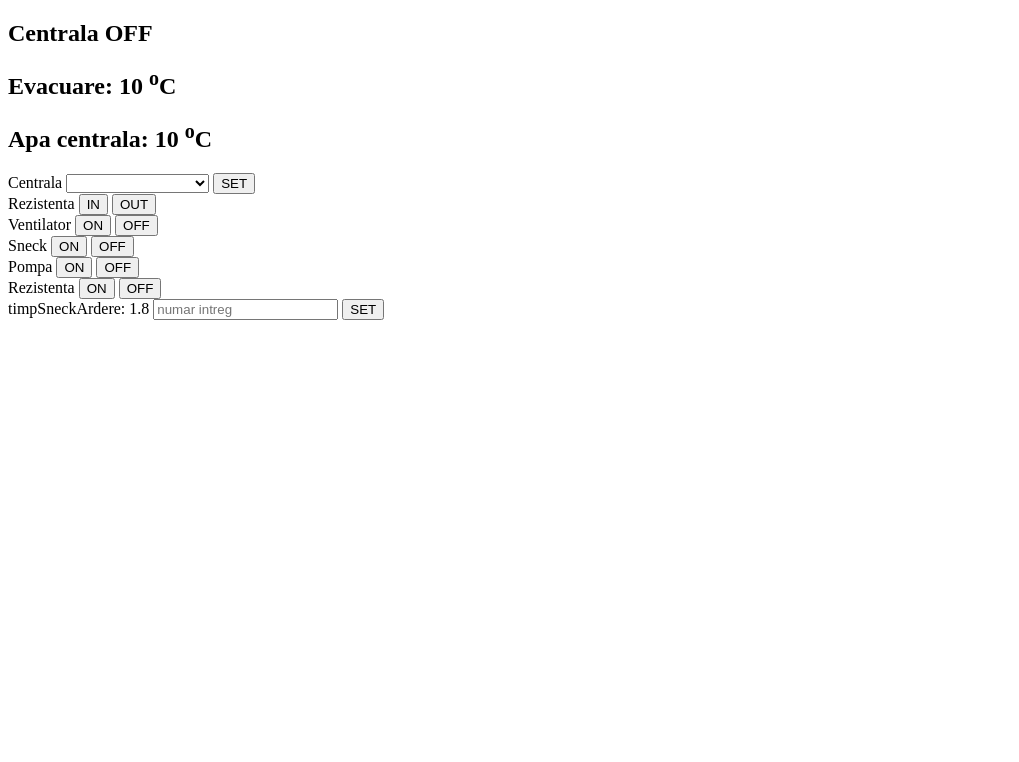
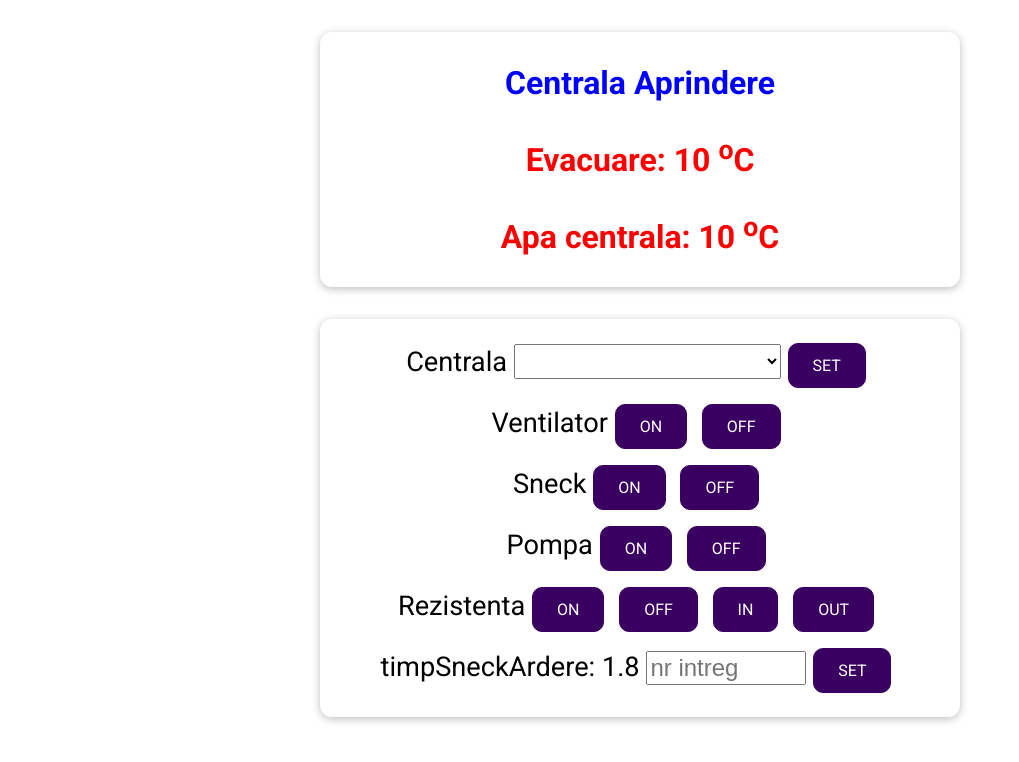
Before and after one commit to vasi3977/stoveapp, a Flask app: template templates/index.html in a window 1280 px wide. Shown: the top 762 px of the page, without its empty margins (0-1019 px from the left). Run offline with Flask 2, Linux system fonts and the light colour scheme; the template is opened without the code that fills it: most values are stand-ins (such as "Sample title", 1, 10 or a date in 2020); parts of the project's set-up code (start-up, migrations or seed data) failed here and were passed over.

Commit message:
modificare styling

```diff
--- a/static/style.css
+++ b/static/style.css
@@ -1,55 +1,72 @@
-.topnav {
-  background-color: #333;
-  overflow: hidden;
+@import url("https://fonts.googleapis.com/css2?family=Roboto:wght@400;700&display=swap");
+
+* {
+  box-sizing: border-box;
 }
 
-/* Style the links inside the navigation bar */
-.topnav a {
-  float: left;
-  display: block;
-  color: #f2f2f2;
-  text-align: center;
-  padding: 14px 16px;
-  text-decoration: none;
-  font-size: 17px;
+html {
+  font-family: "Roboto", sans-serif;
 }
 
-/* Change the color of links on hover */
-.topnav a:hover {
-  background-color: #ddd;
-  color: black;
+body {
+  margin: 0;
 }
 
-/* Add an active class to highlight the current page */
-.topnav a.active {
-  background-color: #04AA6D;
-  color: white;
+h3 {
+  font-size: 2rem;
 }
 
-/* Hide the link that should open and close the topnav on small screens */
-.topnav .icon {
-  display: none;
+h3,
+h4 {
+  margin: 0.5rem 0;
 }
 
-@media screen and (max-width: 600px) {
-  .topnav a:not(:first-child) {display: none;}
-  .topnav a.icon {
-    float: right;
-    display: block;
-  }
+div {
+  font-size: 1.7rem;
+  margin: 0.5rem auto;
 }
 
-/* The "responsive" class is added to the topnav with JavaScript when the user clicks on the icon. This class makes the topnav look good on small screens (display the links vertically instead of horizontally) */
-@media screen and (max-width: 600px) {
-  .topnav.responsive {position: relative;}
-  .topnav.responsive a.icon {
-    position: absolute;
-    right: 0;
-    top: 0;
-  }
-  .topnav.responsive a {
-    float: none;
-    display: block;
-    text-align: left;
-  }
+label {
+  font-size: 1.7rem;
 }
+
+select {
+  font-size: 1.7rem;
+}
+
+input[type='number']{
+    font-size: 1.5rem;
+    width: 160px;
+}
+
+.card {
+  border-radius: 12px;
+  box-shadow: 0 2px 8px rgba(0, 0, 0, 0.26);
+  padding: 1rem;
+  margin: 2rem auto;
+  max-width: 40rem;
+  display: flex;
+  flex-direction: column;
+}
+button,
+a {
+  text-decoration: none;
+  padding: 0.75rem 1.5rem;
+  font: inherit;
+  font-size: 1rem;
+  background-color: #3a0061;
+  border: 1px solid #3a0061;
+  color: white;
+  cursor: pointer;
+  border-radius: 10px;
+  margin-right: 0.5rem;
+  display: inline-block;
+}
+
+a:hover,
+a:active,
+button:hover,
+button:active {
+  background-color: #270041;
+  border-color: #270041;
+}
--- a/templates/index.html
+++ b/templates/index.html
@@ -1,18 +1,29 @@
 <!DOCTYPE html>
    <head>
 	<title>Centrala</title>
-	<link rel="stylesheet" href="../static/style.css/">
+	<link rel="stylesheet" href="../static/style.css">
    </head>
    <body>
 
-	<h2>Centrala <span id="statusCentralaID">{{ statusCentrala }}</h2>
+
+	<div class="card">
+		<div>
+			<h3 style="color: blue;">Centrala <span id="statusCentralaID">{{ statusCentrala }}</h2>
+		</div>
+
 
  <!--     	<h2>{{ time }}</h2> -->
-	<h2>Evacuare: <span id="evacID">{{ tempEvacuare }}</span> <sup>o</sup>C</h2>
-	<h2>Apa centrala: <span id="tempCentralaID">{{ tempCentrala }}</span> <sup>o</sup>C</h2>
+	<div>
+		<h3 style="color: red;">Evacuare: <span id="evacID">{{ tempEvacuare }}</span> <sup>o</sup>C</h2>
+	</div>
+	<div>
+		<h3 style="color: red;">Apa centrala: <span id="tempCentralaID">{{ tempCentrala }}</span> <sup>o</sup>C</h2>
+	</div>
 
+	</div>
+	<div class="card">
 	<div>
-		<label for="cars">Centrala</label>
+		<label for="cars" >Centrala</label>
   		<select name="stari" id="centrala">
     			<option value=""></option>
                       	<option value="0">Off</option>
@@ -25,35 +36,33 @@
                       	<option value="8">Eroare Ardere</option>
 			<option value="9">All Jobs Off</option>
   		</select>
-		<button onclick="setStatusCentrala()">SET</button>
+		<button onclick="setStatusCentrala()" class="btn btn-primary">SET</button>
 	</div>
 
-	<div>Rezistenta
-		<button onclick="rezistin()">IN</button>
-		<button onclick="rezistout()">OUT</button>
-	</div>
 
 	<div>Ventilator
-		<button onclick="buttonOn('ventilator')">ON</button>
-		<button onclick="buttonOff('ventilator')">OFF</button>
+		<button onclick="buttonOn('ventilator')" class="btn btn-primary">ON</button>
+		<button onclick="buttonOff('ventilator')" class="btn btn-primary">OFF</button>
 	</div>
 	<div>Sneck
-		<button onclick="buttonOn('sneck')">ON</button>
-		<button onclick="buttonOff('sneck')">OFF</button>
+		<button onclick="buttonOn('sneck')" class="btn btn-primary">ON</button>
+		<button onclick="buttonOff('sneck')" class="btn btn-primary">OFF</button>
 	</div>
 	<div>Pompa
-		<button onclick="buttonOn('pompa')">ON</button>
-		<button onclick="buttonOff('pompa')">OFF</button>
+		<button onclick="buttonOn('pompa')" class="btn btn-primary">ON</button>
+		<button onclick="buttonOff('pompa')" class="btn btn-primary">OFF</button>
 	</div>
 	<div>Rezistenta
-		<button onclick="buttonOn('rezistenta')">ON</button>
-		<button onclick="buttonOff('rezistenta')">OFF</button>
+		<button onclick="buttonOn('rezistenta')" class="btn btn-primary">ON</button>
+		<button onclick="buttonOff('rezistenta')" class="btn btn-primary">OFF</button>
+		<button onclick="rezistin()" class="btn btn-primary">IN</button>
+		<button onclick="rezistout()" class="btn btn-primary">OUT</button>
 	</div>
 	<div>timpSneckArdere: <span id="timpSneckArdereID">{{timpSneckArdere}}</span>
-		<input type="number" id="input2" placeholder="numar intreg">
-		<button onclick="timpSneckArdere()">SET</button>
+		<input type="number" id="input2" placeholder="nr intreg">
+		<button onclick="timpSneckArdere()" class="btn btn-primary">SET</button>
 	</div>
-
+	</div>
 
 
 
```
